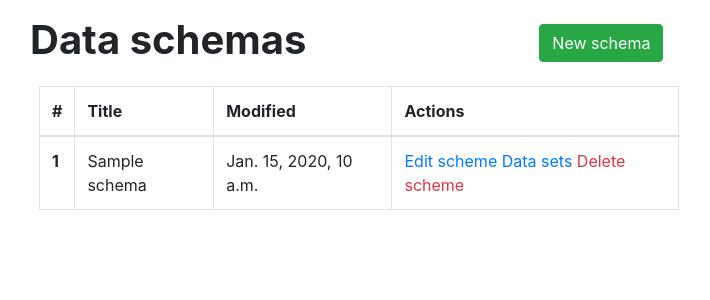
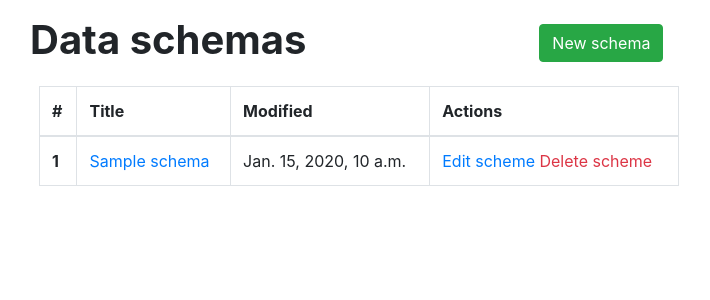
Before and after one commit to MrFlava/CSV_task, a Django app: page / in a window 1280 px wide. Shown: the part 64-364 px from the top of the page, without its empty margins (9-719 px from the left). Run offline with Django 3.2, Linux system fonts and the light colour scheme; a user stored in the database is signed in; tables that the repository leaves empty hold one stand-in row (values such as "Sample post"); parts of the project's set-up code (start-up, migrations or seed data) failed here and were passed over; some libraries are stand-ins or nearby versions.

Commit message:
Some front-end fixes

```diff
--- a/schemas/templates/schemas/dashboard.html
+++ b/schemas/templates/schemas/dashboard.html
@@ -58,11 +58,12 @@
         {% for schema in schemas %}
             <tr>
               <th scope="row">{{ schema.pk }}</th>
-              <td>{{ schema.name }}</td>
+              <td>
+                     <a href="/schema/{{ schema.pk }}/data_sets">{{ schema.name }}</a>
+              </td>
               <td>{{ schema.last_modified }}</td>
               <td>
                   <a href="/schema/{{ schema.pk }}/edit">Edit scheme</a>
-                  <a href="/schema/{{ schema.pk }}/data_sets">Data sets</a>
                   <a  class="text-danger" href="/schema/{{ schema.pk }}/delete">Delete scheme</a>
               </td>
             </tr>
```
